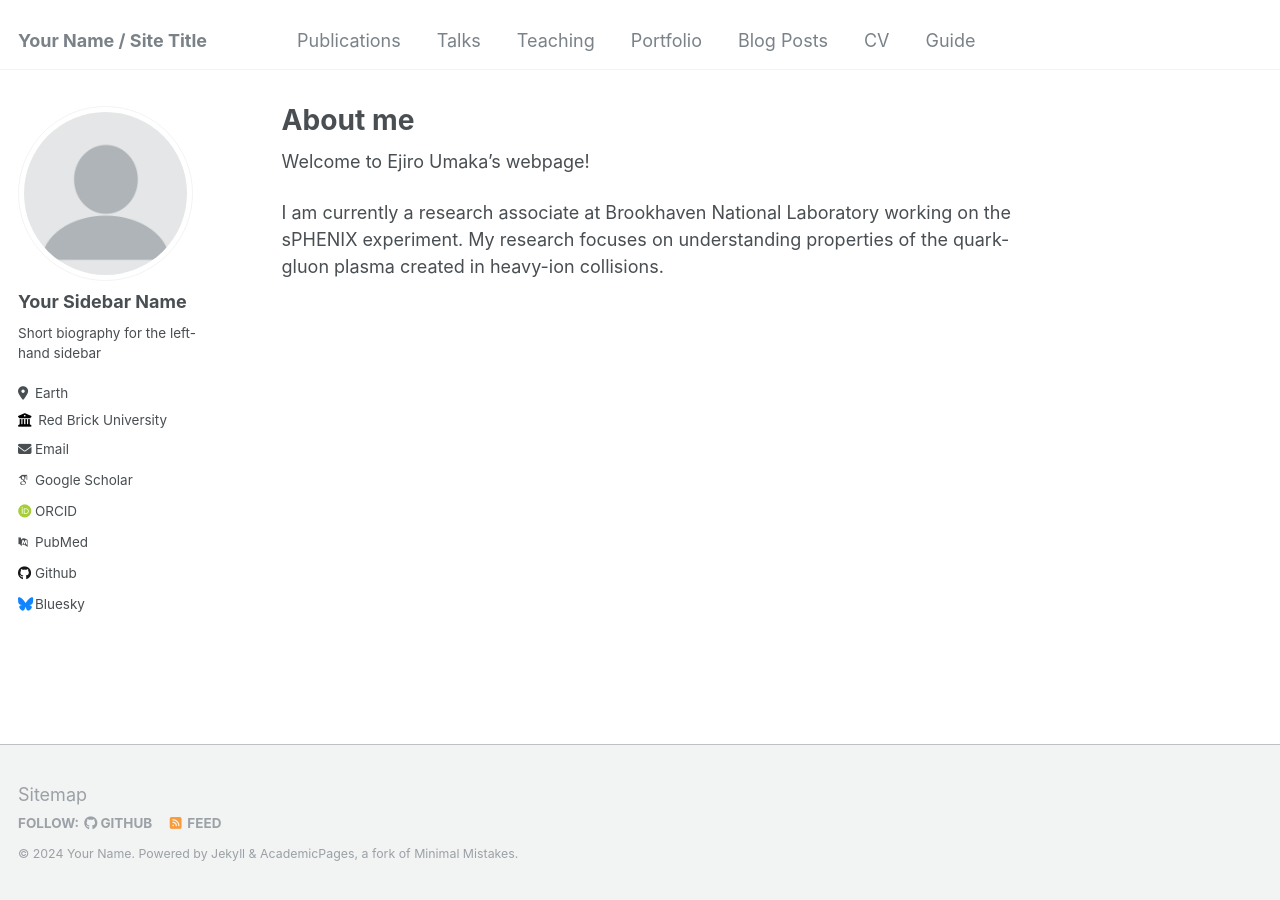
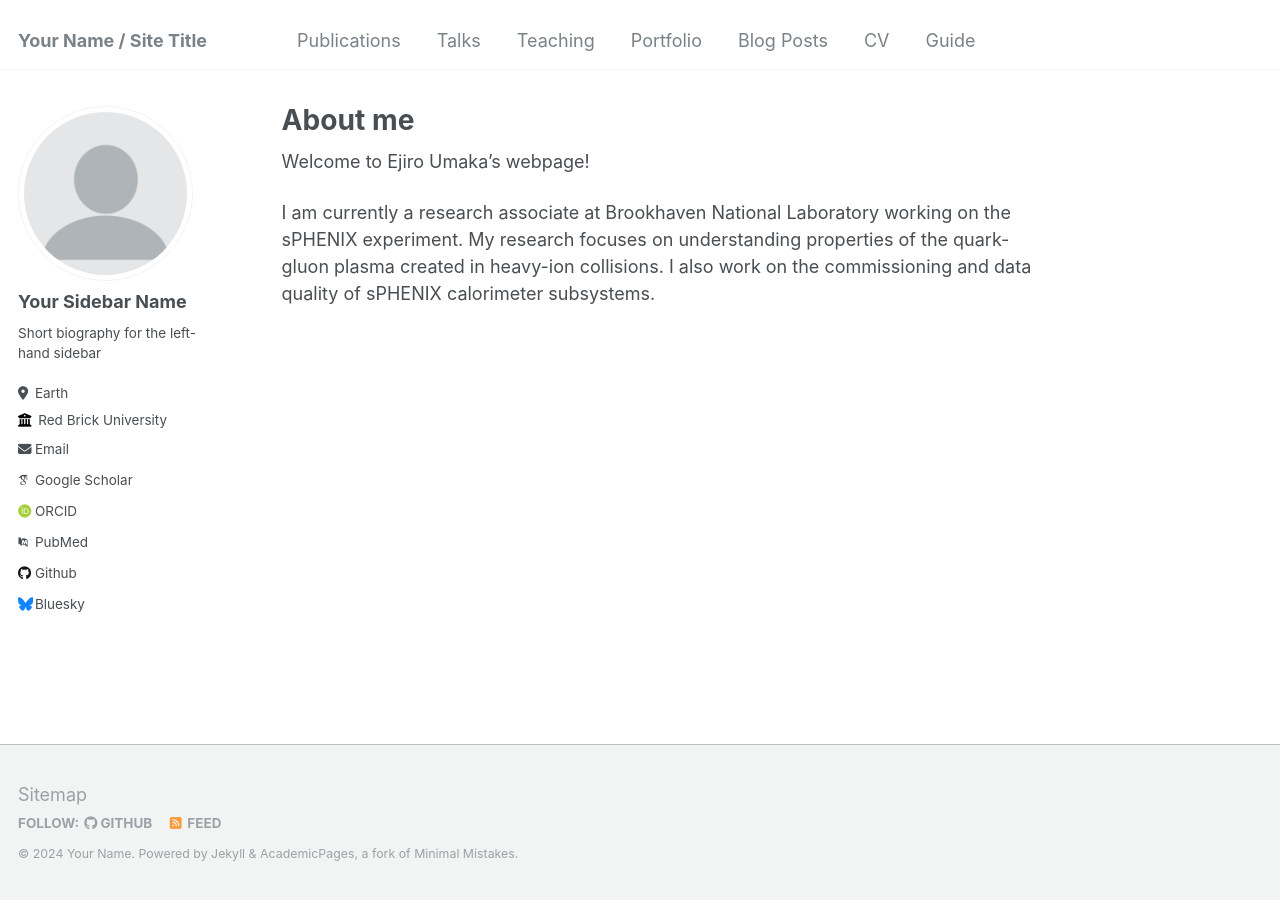
Before and after one commit to eumaka/eumaka.github.io, a Jekyll site: the page built from _pages/about.md, in a window 1280 px wide. Built offline with Jekyll 4.4.1, drawn with Linux system fonts in a browser that asks for light colours; some web fonts are replaced.

Commit message:
Update about.md

```diff
--- a/_pages/about.md
+++ b/_pages/about.md
@@ -10,4 +10,4 @@ redirect_from:
 
 Welcome to Ejiro Umaka's webpage!
 
-I am currently a research associate at Brookhaven National Laboratory working on the sPHENIX experiment. My research focuses on understanding properties of the quark-gluon plasma created in heavy-ion collisions.
+I am currently a research associate at Brookhaven National Laboratory working on the sPHENIX experiment. My research focuses on understanding properties of the quark-gluon plasma created in heavy-ion collisions. I also work on the commissioning and data quality of sPHENIX calorimeter subsystems.
```
